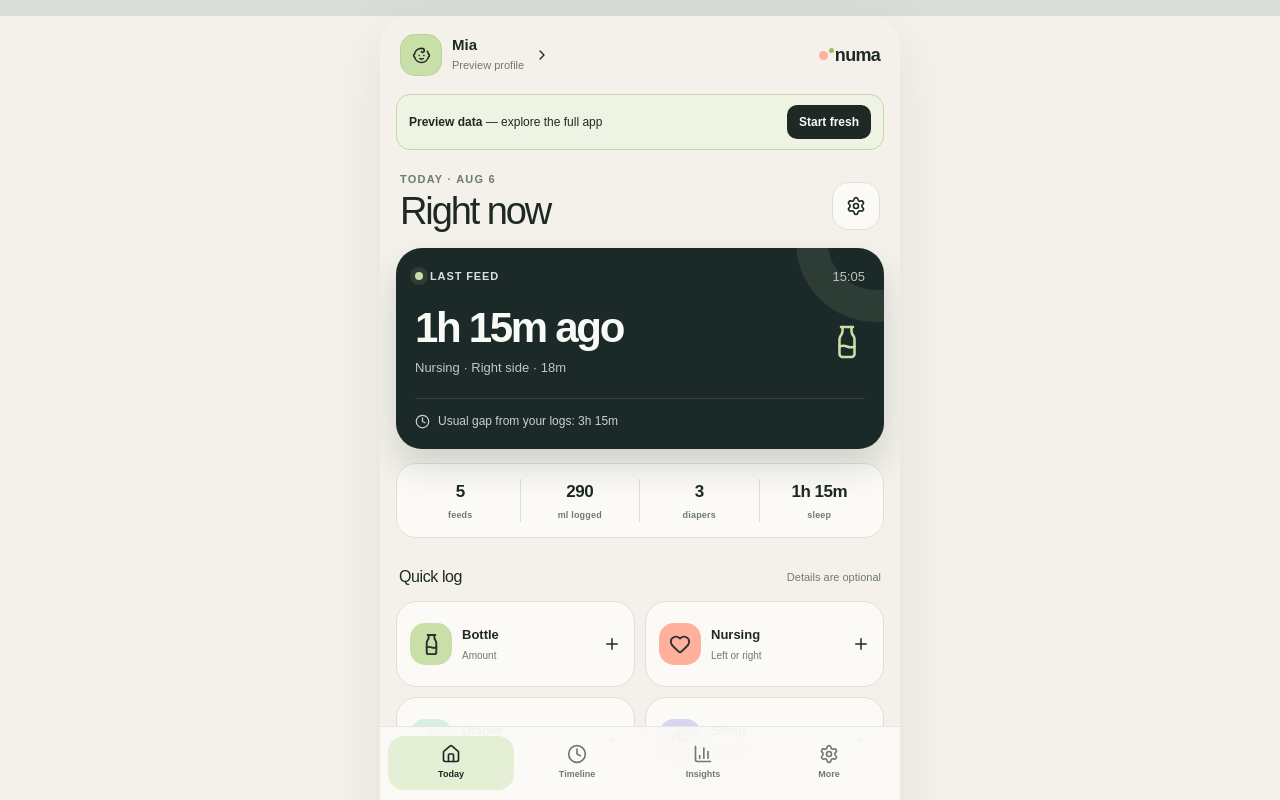
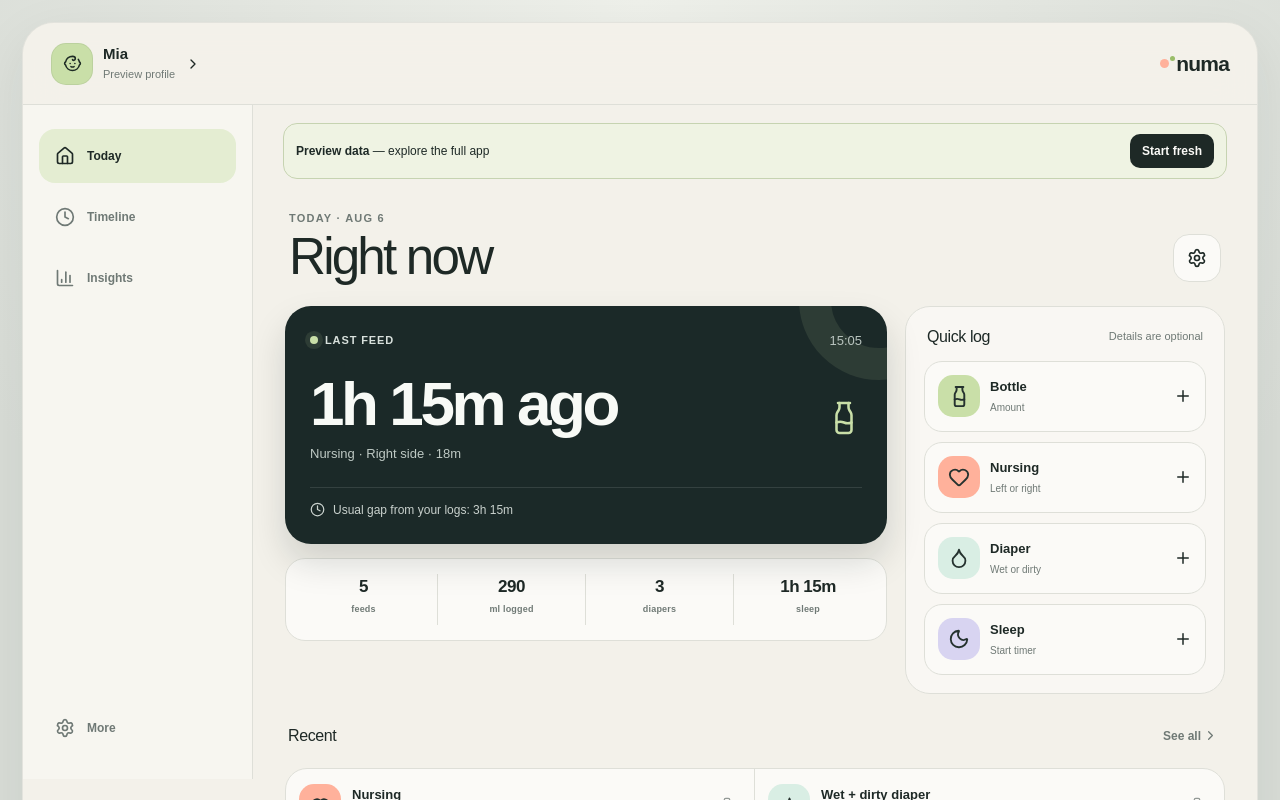
Before and after one commit to mpoapostolis/numa-baby, a Next.js app: page / in a window 1280 px wide. Shown: the top 800 px of the page. Built offline with nearby package versions, Linux system fonts and the light colour scheme.

Commit message:
Add responsive desktop dashboard

```diff
--- a/app/globals.css
+++ b/app/globals.css
@@ -1488,15 +1488,318 @@ input:focus-visible {
   text-align: center;
 }
 
-@media (min-width: 521px) {
+@media (min-width: 640px) and (max-width: 1023px) {
   .app-frame {
+    max-width: 820px;
     min-height: calc(100dvh - 32px);
     margin-top: 16px;
     border-radius: 30px 30px 0 0;
   }
 
+  .content {
+    padding-right: 24px;
+    padding-left: 24px;
+  }
+
   .bottom-nav {
-    bottom: 0;
+    width: min(100%, 820px);
+  }
+
+  .action-grid {
+    grid-template-columns: repeat(4, minmax(0, 1fr));
+  }
+
+  .action-tile {
+    position: relative;
+    min-height: 112px;
+    display: flex;
+    flex-direction: column;
+    align-items: flex-start;
+    justify-content: space-between;
+  }
+
+  .action-tile > svg {
+    position: absolute;
+    align-self: flex-end;
+  }
+
+  .action-tile > span:nth-child(2) {
+    margin-top: 3px;
+  }
+}
+
+@media (min-width: 1024px) {
+  body {
+    padding: 22px;
+  }
+
+  .numa-shell {
+    min-height: calc(100dvh - 44px);
+    border-radius: 32px;
+    background: transparent;
+  }
+
+  .app-frame {
+    max-width: 1420px;
+    min-height: calc(100dvh - 44px);
+    display: grid;
+    grid-template-columns: 230px minmax(0, 1fr);
+    grid-template-rows: auto auto 1fr;
+    margin: 0 auto;
+    border: 1px solid color-mix(in srgb, var(--line) 75%, transparent);
+    border-radius: 32px;
+    background: var(--paper);
+  }
+
+  .topbar {
+    grid-column: 1 / -1;
+    grid-row: 1;
+    min-height: 82px;
+    padding: 14px 28px;
+    border-bottom: 1px solid var(--line);
+    border-radius: 32px 32px 0 0;
+  }
+
+  .wordmark {
+    font-size: 21px;
+  }
+
+  .demo-banner {
+    grid-column: 2;
+    grid-row: 2;
+    margin: 18px 30px 0;
+  }
+
+  .content {
+    grid-column: 2;
+    grid-row: 3;
+    min-width: 0;
+    padding: 28px 32px 48px;
+  }
+
+  .bottom-nav {
+    position: sticky;
+    grid-column: 1;
+    grid-row: 2 / 4;
+    top: 82px;
+    left: auto;
+    bottom: auto;
+    width: auto;
+    height: calc(100dvh - 126px);
+    align-self: start;
+    display: flex;
+    flex-direction: column;
+    gap: 7px;
+    transform: none;
+    padding: 24px 16px;
+    border-top: 0;
+    border-right: 1px solid var(--line);
+    background: color-mix(in srgb, var(--surface) 48%, transparent);
+    backdrop-filter: none;
+  }
+
+  .bottom-nav button {
+    min-height: 54px;
+    flex-direction: row;
+    justify-content: flex-start;
+    gap: 12px;
+    padding: 0 16px;
+    border-radius: 16px;
+  }
+
+  .bottom-nav button:last-child {
+    margin-top: auto;
+  }
+
+  .bottom-nav button span {
+    font-size: 12px;
+  }
+
+  .section-heading {
+    margin-bottom: 24px;
+  }
+
+  .section-heading h1 {
+    font-size: clamp(38px, 4vw, 53px);
+  }
+
+  .today-dashboard {
+    display: grid;
+    grid-template-columns: minmax(0, 1.35fr) minmax(320px, 0.65fr);
+    align-items: start;
+    gap: 18px;
+  }
+
+  .today-primary {
+    min-width: 0;
+  }
+
+  .now-card {
+    min-height: 238px;
+    display: flex;
+    flex-direction: column;
+    justify-content: space-between;
+    padding: 25px;
+  }
+
+  .now-main {
+    min-height: 128px;
+  }
+
+  .now-main strong {
+    font-size: clamp(40px, 5vw, 62px);
+  }
+
+  .quick-section {
+    margin-top: 0;
+    padding: 18px;
+    border: 1px solid var(--line);
+    border-radius: 25px;
+    background: color-mix(in srgb, var(--surface) 70%, transparent);
+  }
+
+  .action-grid {
+    grid-template-columns: 1fr;
+  }
+
+  .action-tile {
+    min-height: 71px;
+    border-radius: 18px;
+  }
+
+  .summary-grid {
+    min-height: 83px;
+  }
+
+  .recent-section {
+    margin-top: 22px;
+  }
+
+  .today-screen .activity-list {
+    display: grid;
+    grid-template-columns: repeat(2, minmax(0, 1fr));
+  }
+
+  .today-screen .activity-row:nth-child(odd) {
+    border-right: 1px solid var(--line);
+  }
+
+  .today-screen .activity-row:nth-last-child(-n + 2) {
+    border-bottom: 0;
+  }
+
+  .timeline-screen {
+    max-width: 1040px;
+    margin: 0 auto;
+  }
+
+  .timeline-screen .activity-row {
+    grid-template-columns: 48px minmax(0, 1fr) 112px 44px;
+    padding-right: 15px;
+    padding-left: 16px;
+  }
+
+  .timeline-screen .activity-copy strong {
+    font-size: 14px;
+  }
+
+  .insights-screen {
+    display: grid;
+    grid-template-columns: repeat(2, minmax(0, 1fr));
+    gap: 18px;
+  }
+
+  .insights-screen > .section-heading,
+  .insights-screen > .insight-summary,
+  .insights-screen > .gentle-note {
+    grid-column: 1 / -1;
+  }
+
+  .insights-screen .section-heading,
+  .insights-screen .gentle-note {
+    margin-top: 0;
+    margin-bottom: 0;
+  }
+
+  .insights-screen .chart-card {
+    min-width: 0;
+    margin-top: 0;
+    padding: 22px;
+  }
+
+  .insights-screen .bar-chart {
+    height: 230px;
+  }
+
+  .insight-summary > div {
+    min-height: 91px;
+    padding: 18px;
+  }
+
+  .insight-summary span {
+    min-height: auto;
+    font-size: 10px;
+  }
+
+  .insight-summary strong {
+    font-size: 23px;
+  }
+
+  .more-screen {
+    display: grid;
+    grid-template-columns: minmax(0, 0.9fr) minmax(380px, 1.1fr);
+    align-items: start;
+    gap: 18px 24px;
+  }
+
+  .more-screen > .section-heading,
+  .more-screen > .version-note {
+    grid-column: 1 / -1;
+  }
+
+  .more-screen > .privacy-card,
+  .more-screen > .settings-group {
+    grid-column: 1;
+  }
+
+  .more-screen > .settings-group {
+    margin-top: 0;
+  }
+
+  .more-screen > .pro-card {
+    grid-column: 2;
+    grid-row: 2 / span 3;
+    min-height: 100%;
+    display: flex;
+    flex-direction: column;
+    justify-content: center;
+    margin-top: 0;
+    padding: 34px;
+  }
+
+  .pro-card h2 {
+    font-size: 42px;
+  }
+
+  .pro-card button {
+    margin-top: auto;
+  }
+
+  .toast {
+    bottom: 28px;
+    width: 460px;
+  }
+
+  .sheet-backdrop {
+    align-items: center;
+    padding: 28px;
+  }
+
+  .bottom-sheet {
+    max-width: 560px;
+    max-height: 88dvh;
+    padding: 15px 24px 26px;
+    border-radius: 29px;
   }
 }
 
--- a/app/page.tsx
+++ b/app/page.tsx
@@ -517,7 +517,7 @@ export default function HomePage() {
 
         <main className="content">
           {activeTab === "today" && (
-            <section className="screen" aria-labelledby="today-heading">
+            <section className="screen today-screen" aria-labelledby="today-heading">
               <div className="section-heading">
                 <div>
                   <p className="eyebrow">Today · {new Intl.DateTimeFormat("en", { month: "short", day: "numeric" }).format(new Date())}</p>
@@ -528,6 +528,8 @@ export default function HomePage() {
                 </button>
               </div>
 
+              <div className="today-dashboard">
+                <div className="today-primary">
               <article className="now-card">
                 <div className="now-card-top">
                   <span className="status-pill"><span /> Last feed</span>
@@ -567,6 +569,7 @@ export default function HomePage() {
                 <div><strong>{diapersToday}</strong><span>diapers</span></div>
                 <div><strong>{humanDuration(sleepMinutesToday)}</strong><span>sleep</span></div>
               </div>
+                </div>
 
               <div className="quick-section">
                 <div className="mini-heading">
@@ -603,6 +606,7 @@ export default function HomePage() {
                   </button>
                 </div>
               </div>
+              </div>
 
               <div className="recent-section">
                 <div className="mini-heading">
@@ -620,7 +624,7 @@ export default function HomePage() {
           )}
 
           {activeTab === "timeline" && (
-            <section className="screen" aria-labelledby="timeline-heading">
+            <section className="screen timeline-screen" aria-labelledby="timeline-heading">
               <div className="section-heading">
                 <div>
                   <p className="eyebrow">The full picture</p>
@@ -639,7 +643,7 @@ export default function HomePage() {
           )}
 
           {activeTab === "insights" && (
-            <section className="screen" aria-labelledby="insights-heading">
+            <section className="screen insights-screen" aria-labelledby="insights-heading">
               <div className="section-heading">
                 <div>
                   <p className="eyebrow">Last 7 days</p>
@@ -710,7 +714,7 @@ export default function HomePage() {
           )}
 
           {activeTab === "more" && (
-            <section className="screen" aria-labelledby="more-heading">
+            <section className="screen more-screen" aria-labelledby="more-heading">
               <div className="section-heading">
                 <div>
                   <p className="eyebrow">Private by design</p>
```
